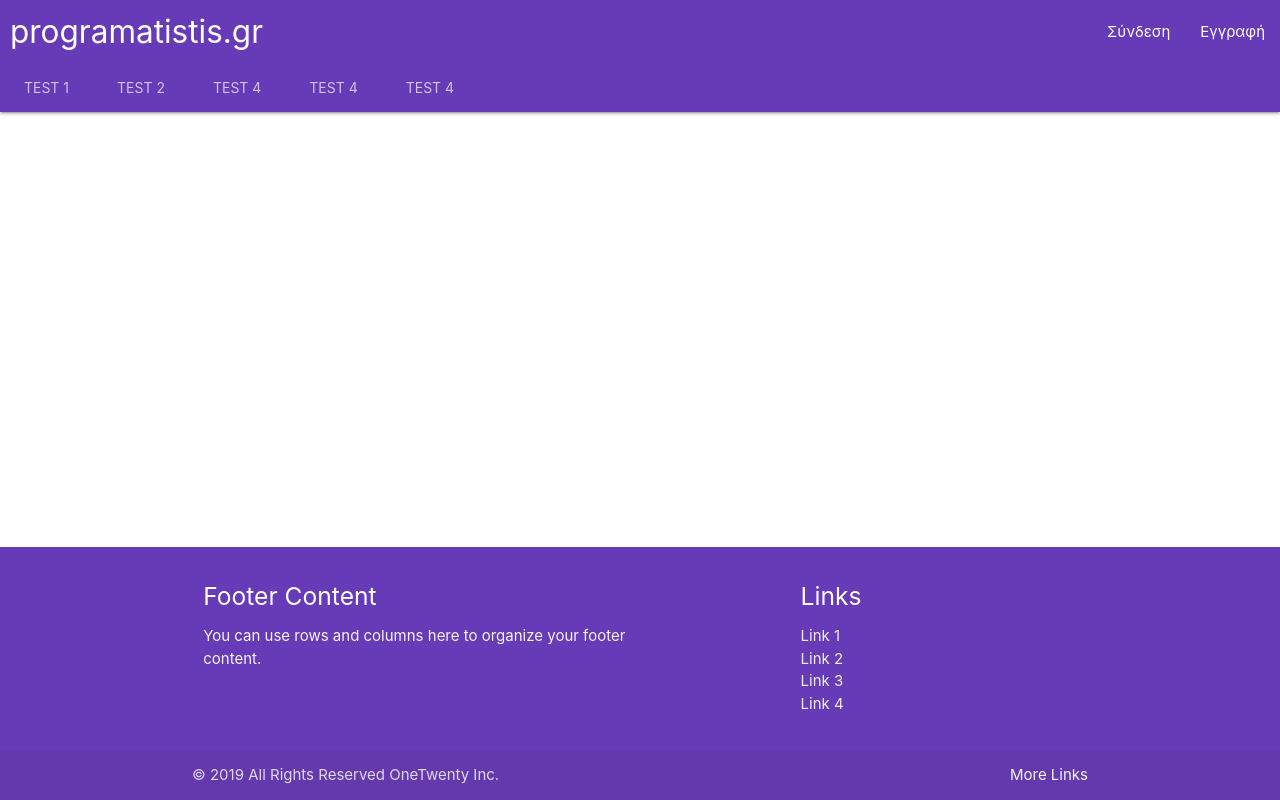
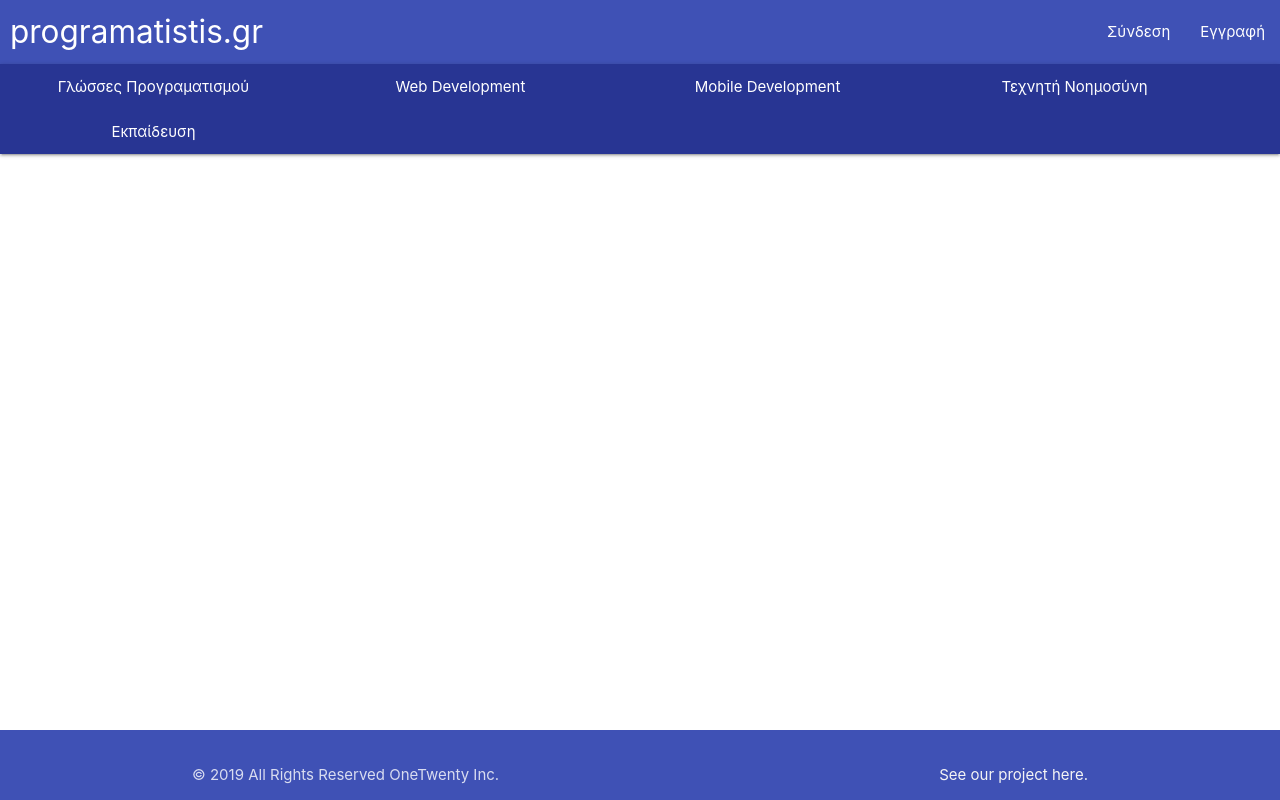
Before and after one commit to one-twenty/foobargr, a Django app: page / in a window 1280 px wide. Run offline with Django 3.2, Linux system fonts and the light colour scheme.

Commit message:
navbar dropdowns on hover

```diff
--- a/forum/static/forum/css/base.css
+++ b/forum/static/forum/css/base.css
@@ -7,23 +7,79 @@ body {
     color: black;
 }
 
+*:focus {
+    outline: none;
+}
+
 main {
     flex: 1 0 auto;
 }
 
 footer {
-    position: absolute;
+    position: fixed;
     bottom: 0;
     left: 0;
     width: 100%;
-    margin-top: -2200px;
 }
 
-#toast-container {
-    top: 11% !important;
-    right: 1% !important;
+@media only screen and (min-width: 601px) {
+    #toast-container {
+        position: absolute;
+        left: 44%;
+        top: 14%;
+        text-align: center;
+        width: 200px;
+    }
+}
+/*
+@media only screen and (min-width: 601px) {
+    #toast-container {
+        position: relative;
+        transform: translate(1500px, 20px);
+        text-align: center;
+        width: 240px;
+    }
+} */
+
+.brand-logo {
+    margin-left: 10px;
 }
 
-.brand-logo{
-    margin-left: 10px;
+li {
+    text-transform: none !important;
 }
+
+.dropdown-content {
+    height: auto !important;
+}
+
+.dropdown-content li {
+    text-align: center;
+}
+
+.nav-width li {
+    width: 307px;
+    text-align: center;
+}
+
+.nav-categories {
+    line-height: 45px;
+}
+
+.nav-categories > ul > li > a:hover {
+    cursor: text;
+}
+
+.nav-categories ul li:hover {
+    background-color: #1a237e !important;
+}
+
+.dropdown-menu a:hover {
+    background: #014464 !important;
+}
+
+.nav-wrapper {
+    padding: 0 !important;
+    margin: 0 !important;
+    height: 100px;
+}
--- a/forum/templates/forum/base.html
+++ b/forum/templates/forum/base.html
@@ -3,45 +3,81 @@
     <head>
         {% load static %}
         <link href="https://fonts.googleapis.com/icon?family=Material+Icons" rel="stylesheet">
-        <!-- Compiled and minified CSS -->
         <link rel="stylesheet" href="https://cdnjs.cloudflare.com/ajax/libs/materialize/1.0.0/css/materialize.min.css">
-        <!-- Compiled and minified JavaScript -->
         <script src="https://cdnjs.cloudflare.com/ajax/libs/materialize/1.0.0/js/materialize.min.js"></script>
         <link rel="stylesheet" href="{% static 'forum/css/base.css' %}">
         <link rel="stylesheet" href="{% static 'forum/css/login.css' %}">
         <link rel="stylesheet" href="{% static 'forum/css/register.css' %}">
     </head>
     <body>
-        <!-- Dropdown Profile Structure -->
-        <ul id="profile-dropdown" class="dropdown-content">
-            <li><a href="#!" class="deep-purple-text">Προφιλ</a></li>
-            <li><a href="#!" class="deep-purple-text">Ρυθμίσεις</a></li>
-            <li><a class="deep-purple-text" href="{% url 'forum:logout' %}">Αποσύνδεση</a></li>
-        </ul>
-        <nav class="nav-extended deep-purple">
+
+        <!-- Navbar -->
+        <nav class="nav-extended indigo">
             <div class="nav-wrapper">
                 <a href="{% url 'forum:homepage' %}" class="brand-logo">programatistis.gr</a>
                 <a href="#" data-target="mobile-links" class="sidenav-trigger"><i class="material-icons">menu</i></a>
                 <ul id="nav-mobile" class="right hide-on-med-and-down">
                     {% if user.is_authenticated %}
                         <li><a class="dropdown-trigger" href="#!" data-target="profile-dropdown">{{ user.username }}<i
-                            class="material-icons right">keyboard_arrow_down</i></a></li>
+                            class="material-icons right">person</i></a></li>
                     {% else %}
                         <li><a href="{% url 'forum:login' %}">Σύνδεση</a></li>
                         <li><a href="{% url 'forum:register' %}">Εγγραφή</a></li>
                     {% endif %}
                 </ul>
             </div>
-            <div class="nav-content">
-                <ul class="tabs tabs-transparent">
-                    <li class="tab"><a href="#test1">Test 1</a></li>
-                    <li class="tab"><a href="#test2">Test 2</a></li>
-                    <li class="tab"><a href="#test4">Test 4</a></li>
-                    <li class="tab"><a href="#test4">Test 4</a></li>
-                    <li class="tab"><a href="#test4">Test 4</a></li>
-                </ul>
-            </div>
         </nav>
+
+        <!-- Dropdown Profile Structure -->
+        <ul id="profile-dropdown" class="dropdown-content">
+                <li><a href="#!" class="deep-purple-text">Προφιλ</a></li>
+                <li><a href="#!" class="deep-purple-text">Ρυθμίσεις</a></li>
+                <li><a class="deep-purple-text" href="{% url 'forum:logout' %}">Αποσύνδεση</a></li>
+        </ul>
+
+        <!-- Categories Navbar -->
+        <nav class="nav-extended nav-categories indigo darken-3">
+                    <ul id="nav-mobile" class="left hide-on-med-and-down nav-width">
+
+                            <li><a class="dropdown-trigger-categories" href="#programming-languages" data-target="profile-dropdown-categories-languages">Γλώσσες Προγραματισμού</a>
+                                <ul id="profile-dropdown-categories-languages" class="indigo darken-3 dropdown-content">
+                                        <li><a href="#!" class="white-text waves-effect waves-purple">Python</a></li>
+                                        <li><a href="#!" class="white-text">C/C++</a></li>
+                                        <li><a href="#!" class="white-text">Java</a></li>
+                                </ul>
+                            </li>
+
+                            <li><a class="dropdown-trigger-categories" href="#web-development" data-target="profile-dropdown-categories-web">Web Development</a>
+                                <ul id="profile-dropdown-categories-web" class="indigo darken-3 dropdown-content">
+                                        <li><a href="#!" class="white-text">Front End</a></li>
+                                        <li><a href="#!" class="white-text">Back End</a></li>
+                                </ul>
+                            </li>
+
+                            <li><a class="dropdown-trigger-categories" href="#mobile-development" data-target="profile-dropdown-categories-mobile">Mobile Development</a>
+                                <ul id="profile-dropdown-categories-mobile" class="indigo darken-3 dropdown-content">
+                                        <li><a href="#!" class="white-text">Android</a></li>
+                                        <li><a href="#!" class="white-text">iOS</a></li>
+                                </ul>
+                            </li>
+
+                            <li><a class="dropdown-trigger-categories" href="#artificial-intelligence" data-target="profile-dropdown-categories-ai">Τεχνητή Νοημοσύνη</a>
+                                <ul id="profile-dropdown-categories-ai" class="indigo darken-3 dropdown-content">
+                                        <li><a href="#!" class="white-text">Machine Learning</a></li>
+                                        <li><a href="#!" class="white-text">Deep Learning</a></li>
+                                </ul>
+                            </li>
+
+                            <li><a class="dropdown-trigger-categories" href="#education" data-target="profile-dropdown-categories-education">Εκπαίδευση</a>
+                                <ul id="profile-dropdown-categories-education" class="indigo darken-3 dropdown-content">
+                                        <li><a href="#!" class="white-text">Πανεπιστήμιο</a></li>
+                                        <li><a href="#!" class="white-text">Γενικό Λύκειο</a></li>
+                                        <li><a href="#!" class="white-text">ΕΠΑΛ</a></li>
+                                </ul>
+                            </li>
+
+                    </ul>
+            </nav>
 
         <ul class="sidenav" id="mobile-links">
             {% if user.is_authenticated %}
@@ -54,6 +90,7 @@
             {% endif %}
         </ul>
 
+        <!-- Error Messages -->
         {% if messages %}
             {% for message in messages %}
                 {% if message.tags == 'success' %}
@@ -68,36 +105,20 @@
             {% endfor %}
         {% endif %}
 
-
+        <!-- Content -->
         {% block content %}
         {% endblock %}
 
-        <footer class="page-footer deep-purple">
-            <div class="container">
-                <div class="row">
-                    <div class="col l6 s12">
-                        <h5 class="white-text">Footer Content</h5>
-                        <p class="grey-text text-lighten-4">You can use rows and columns here to organize your footer content.</p>
-                    </div>
-                    <div class="col l4 offset-l2 s12">
-                        <h5 class="white-text">Links</h5>
-                        <ul>
-                            <li><a class="grey-text text-lighten-3" href="#!">Link 1</a></li>
-                            <li><a class="grey-text text-lighten-3" href="#!">Link 2</a></li>
-                            <li><a class="grey-text text-lighten-3" href="#!">Link 3</a></li>
-                            <li><a class="grey-text text-lighten-3" href="#!">Link 4</a></li>
-                        </ul>
-                    </div>
-                </div>
-            </div>
-            <div class="footer-copyright">
+        <footer class="page-footer indigo">
+            <div class="footer-copyright indigo">
                 <div class="container">
                     © 2019 All Rights Reserved OneTwenty Inc.
-                    <a class="grey-text text-lighten-4 right" href="#!">More Links</a>
+                    <a class="grey-text text-lighten-4 right" href="https://github.com/one-twenty/programatistisgr" target="blank">See our project here.</a>
                 </div>
             </div>
         </footer>
 
-    <script src="{% static 'forum/js/base.js' %}"></script>
+        <script src="{% static 'forum/js/base.js' %}"></script>
+
     </body>
 </html>
```
